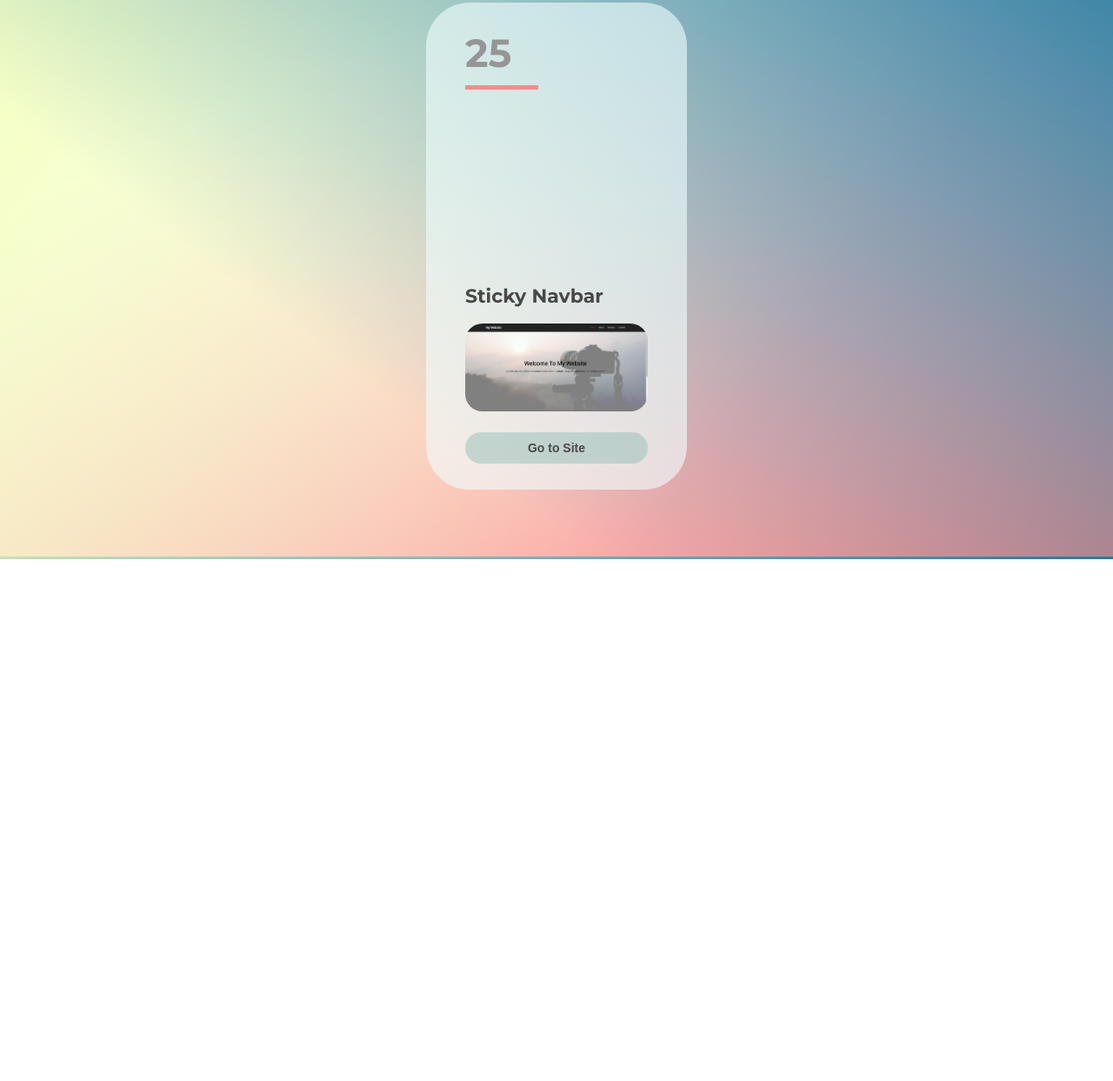
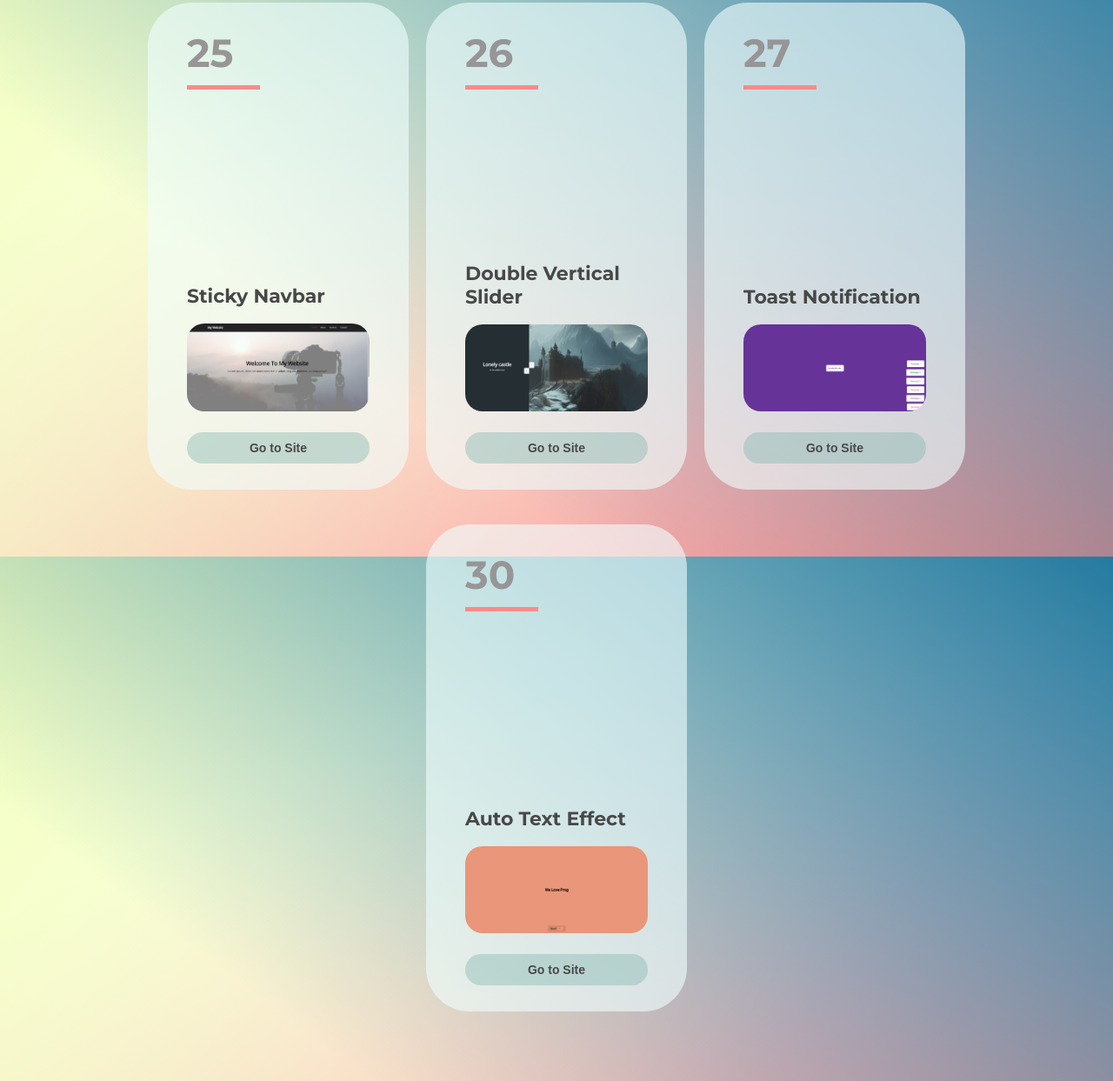
Before and after one commit to katayoon-rb/50-Projects-In-50-Days, a plain HTML site: page index.html in a window 1280 px wide. Shown: the part 4960-6203 px from the top of the page at 87% size. Before the commit the page ends 5603 px from the top, so only its background shows below. Drawn offline with Linux system fonts and the light colour scheme.

Commit message:
Update index.html

```diff
--- a/index.html
+++ b/index.html
@@ -381,33 +381,33 @@
                     </div>
                 </div>
 
-<!--                  <div class="project">
+                 <div class="project">
                     <div>
                         <h1>26</h1>
                         <div class="line"></div>
                     </div>
                     <div>
-                        <h2 class="name"></h2>
-                        <img alt="project 26 image" src="/Screen.jpg" />
-                        <a href="/index.html">
+                        <h2 class="name">Double Vertical Slider</h2>
+                        <img alt="project 26 image" src="26 Double Vertical Slider/Screen.jpg" />
+                        <a href="26 Double Vertical Slider/index.html">
                             <button type="button">Go to Site</button>
                         </a>
                     </div>
-                </div> -->
+                </div>
 
-<!--                  <div class="project">
+                 <div class="project">
                     <div>
                         <h1>27</h1>
                         <div class="line"></div>
                     </div>
                     <div>
-                        <h2 class="name"></h2>
-                        <img alt="project 27 image" src="/Screen.jpg" />
-                        <a href="/index.html">
+                        <h2 class="name">Toast Notification</h2>
+                        <img alt="project 27 image" src="27 Toast Notification/Screen.jpg" />
+                        <a href="27 Toast Notification/index.html">
                             <button type="button">Go to Site</button>
                         </a>
                     </div>
-                </div> -->
+                </div>
             </div>
 
             <div>
@@ -439,19 +439,19 @@
                     </div>
                 </div> -->
 
-<!--                  <div class="project">
+                 <div class="project">
                     <div>
                         <h1>30</h1>
                         <div class="line"></div>
                     </div>
                     <div>
-                        <h2 class="name"></h2>
-                        <img alt="project 30 image" src="/Screen.jpg" />
-                        <a href="/index.html">
+                        <h2 class="name">Auto Text Effect</h2>
+                        <img alt="project 30 image" src="30 Auto Text Effect/Screen.jpg" />
+                        <a href="30 Auto Text Effect/index.html">
                             <button type="button">Go to Site</button>
                         </a>
                     </div>
-                </div> -->
+                </div>
             </div>
 
         </div>
```
